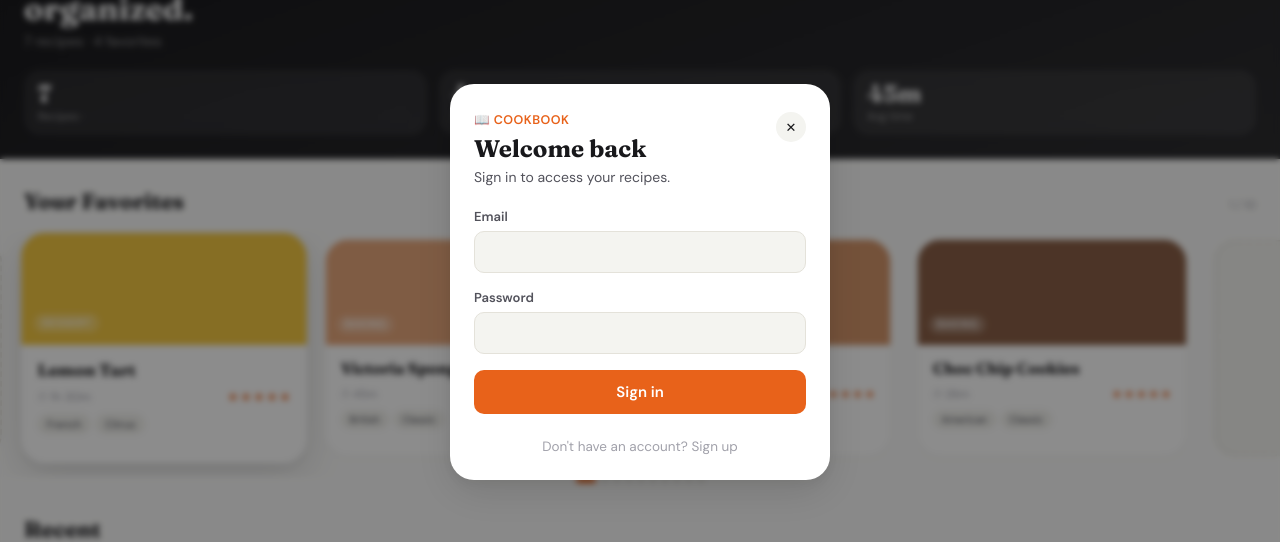
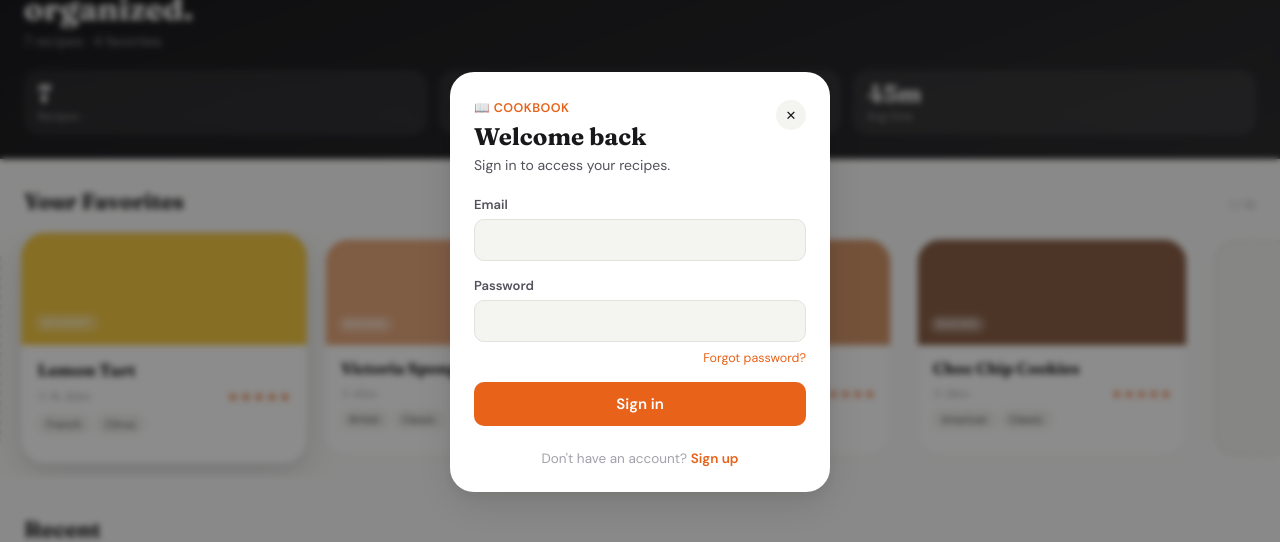
Before and after one commit to 2003antonio/cookbook-app, a React (Create React App) app: page / in a window 1280 px wide. Both pictures are taken after a click on the button "Log in / Sign up". Shown: the part 118-660 px from the top of the page. Built offline with nearby package versions, Linux system fonts and the light colour scheme; no server answers.

Commit message:
Signup/login cleaned, forgot password added, bug of highlighting too far negated

```diff
--- a/src/App.js
+++ b/src/App.js
@@ -89,8 +89,9 @@ export default function App() {
       setRecipesFilter("All");
       setTab("recipes");
     } else {
+      const updated = { ...formState, ...data };
       updateRecipe(formState.id, data);
-      setSelectedRecipe(prev => prev ? { ...prev, ...data } : prev);
+      setSelectedRecipe(updated);
     }
     setFormState(null);
   };
--- a/src/components/auth/AuthModal.jsx
+++ b/src/components/auth/AuthModal.jsx
@@ -1,46 +1,87 @@
 import { useState } from "react";
 import { supabase } from "../../services/supabaseClient";
 
+// ── Friendly error messages ───────────────────────────────────────────────────
+function parseAuthError(message) {
+  const m = message?.toLowerCase() ?? "";
+  if (m.includes("user already registered") || m.includes("already been registered"))
+    return "An account with this email already exists. Try signing in instead.";
+  if (m.includes("invalid email") || m.includes("unable to validate email"))
+    return "Please enter a valid email address.";
+  if (m.includes("invalid login credentials") || m.includes("invalid credentials"))
+    return "Incorrect email or password. Please try again.";
+  if (m.includes("email not confirmed"))
+    return "Please confirm your email before signing in. Check your inbox.";
+  if (m.includes("password should be at least"))
+    return "Password must be at least 6 characters.";
+  if (m.includes("rate limit") || m.includes("too many requests") || m.includes("email rate limit exceeded"))
+    return "Too many attempts. Please wait a moment and try again.";
+  if (m.includes("network") || m.includes("fetch"))
+    return "Network error. Please check your connection and try again.";
+  return message; // fallback to raw message
+}
+
+// ── Modes: "signin" | "signup" | "forgot" | "signup-done" ────────────────────
 export default function AuthModal({ onClose }) {
-  const [mode, setMode] = useState("signin"); // "signin" | "signup"
-  const [email, setEmail] = useState("");
+  const [mode,     setMode]     = useState("signin");
+  const mouseDownOnBackdrop = { current: false };
+  const [email,    setEmail]    = useState("");
   const [password, setPassword] = useState("");
-  const [loading, setLoading] = useState(false);
-  const [error, setError] = useState(null);
-  const [message, setMessage] = useState(null);
+  const [loading,  setLoading]  = useState(false);
+  const [error,    setError]    = useState(null);
+  const [message,  setMessage]  = useState(null);
+
+  const reset = (nextMode) => {
+    setError(null);
+    setMessage(null);
+    setMode(nextMode);
+  };
+
+  // ── Client-side email validation ──────────────────────────────────────────
+  const isValidEmail = (val) => /^[^\s@]+@[^\s@]+\.[^\s@]+$/.test(val.trim());
 
   const handleSubmit = async (e) => {
     e.preventDefault();
     setError(null);
     setMessage(null);
-    setLoading(true);
 
-    const { error } =
-      mode === "signin"
-        ? await supabase.auth.signInWithPassword({ email, password })
-        : await supabase.auth.signUp({ email, password });
-
-    setLoading(false);
-
-    if (error) {
-      setError(error.message);
+    if (!isValidEmail(email)) {
+      setError("Please enter a valid email address.");
       return;
     }
 
+    setLoading(true);
+
     if (mode === "signin") {
-      // useAuth's onAuthStateChange listener picks up the new session
-      // and the corner button swaps to the avatar automatically.
-      onClose();
-    } else {
-      setMessage("Check your email to confirm your account, then sign in.");
+      const { error } = await supabase.auth.signInWithPassword({ email, password });
+      setLoading(false);
+      if (error) { setError(parseAuthError(error.message)); return; }
+      onClose(); // session picked up by onAuthStateChange
+
+    } else if (mode === "signup") {
+      const { error } = await supabase.auth.signUp({ email, password });
+      setLoading(false);
+      if (error) { setError(parseAuthError(error.message)); return; }
+      setMode("signup-done");
+
+    } else if (mode === "forgot") {
+      const { error } = await supabase.auth.resetPasswordForEmail(email, {
+        redirectTo: window.location.origin,
+      });
+      setLoading(false);
+      if (error) { setError(parseAuthError(error.message)); return; }
+      setMessage("Password reset email sent — check your inbox.");
     }
   };
 
-  const switchMode = () => {
-    setMode((m) => (m === "signin" ? "signup" : "signin"));
-    setError(null);
-    setMessage(null);
+  // ── Titles & subtitles per mode ───────────────────────────────────────────
+  const titles = {
+    signin:       { heading: "Welcome back",        sub: "Sign in to access your recipes." },
+    signup:       { heading: "Create your account", sub: "Save and organise your recipes in one place." },
+    forgot:       { heading: "Reset password",      sub: "Enter your email and we'll send a reset link." },
+    "signup-done": { heading: "Check your email",   sub: null },
   };
+  const { heading, sub } = titles[mode];
 
   return (
     <div
@@ -49,7 +90,8 @@ export default function AuthModal({ onClose }) {
         backdropFilter: "blur(3px)", zIndex: 200,
         display: "flex", alignItems: "center", justifyContent: "center", padding: 20,
       }}
-      onClick={(e) => e.target === e.currentTarget && onClose()}
+      onMouseDown={(e) => { mouseDownOnBackdrop.current = e.target === e.currentTarget; }}
+      onClick={(e) => { if (e.target === e.currentTarget && mouseDownOnBackdrop.current) onClose(); }}
     >
       <style>{`
         .auth-input:focus { outline: 2px solid var(--fire); outline-offset: 1px; }
@@ -61,17 +103,17 @@ export default function AuthModal({ onClose }) {
         maxWidth: 380, boxShadow: "var(--shadow-lg)", overflow: "hidden",
         padding: "28px 24px 24px",
       }}>
+        {/* Header */}
         <div style={{ display: "flex", alignItems: "flex-start", justifyContent: "space-between", marginBottom: 4 }}>
           <div>
             <div style={{
-              fontFamily: "var(--font-body)", fontSize: 12.5, fontWeight: 600,
-              color: "var(--fire)", letterSpacing: "0.04em", textTransform: "uppercase",
-              marginBottom: 6,
+              fontSize: 12.5, fontWeight: 600, color: "var(--fire)",
+              letterSpacing: "0.04em", textTransform: "uppercase", marginBottom: 6,
             }}>
               📖 Cookbook
             </div>
             <h2 style={{ fontFamily: "var(--font-display)", fontSize: 24, fontWeight: 700, color: "var(--ink)" }}>
-              {mode === "signin" ? "Welcome back" : "Create your account"}
+              {heading}
             </h2>
           </div>
           <button onClick={onClose} style={{
@@ -81,15 +123,33 @@ export default function AuthModal({ onClose }) {
           }}>✕</button>
         </div>
 
-        <p style={{
-          fontFamily: "var(--font-body)", fontSize: 14, color: "var(--ink-soft)",
-          marginBottom: 20, lineHeight: 1.5,
+        {sub && (
+          <p style={{ fontSize: 14, color: "var(--ink-soft)", marginBottom: 20, lineHeight: 1.5 }}>
+            {sub}
+          </p>
+        )}
+
+        {/* ── signup-done state ── */}
+        {mode === "signup-done" && (
+          <div style={{ display: "flex", flexDirection: "column", gap: 16 }}>
+            <div style={{
+              background: "rgba(21,128,61,0.08)", border: "1px solid rgba(21,128,61,0.2)",
+              borderRadius: "var(--r-sm)", padding: "14px 12px",
+              fontSize: 13.5, color: "#15803D", lineHeight: 1.6,
             }}>
-          {mode === "signin"
-            ? "Sign in to access your recipes."
-            : "Save and organize your recipes in one place."}
-        </p>
+              ✉️ We've sent a confirmation link to <strong>{email}</strong>. Click it to activate your account, then sign in.
+            </div>
+            <button
+              onClick={() => reset("signin")}
+              style={styles.submit}
+            >
+              ← Back to sign in
+            </button>
+          </div>
+        )}
 
+        {/* ── forms ── */}
+        {mode !== "signup-done" && (
           <form onSubmit={handleSubmit} style={{ display: "flex", flexDirection: "column", gap: 16 }}>
             <label style={styles.label}>
               Email
@@ -104,6 +164,7 @@ export default function AuthModal({ onClose }) {
               />
             </label>
 
+            {mode !== "forgot" && (
               <label style={styles.label}>
                 Password
                 <input
@@ -117,20 +178,48 @@ export default function AuthModal({ onClose }) {
                   style={styles.input}
                 />
               </label>
+            )}
 
-          {error && <div style={styles.error}>{error}</div>}
+            {/* Forgot password link — only on signin */}
+            {mode === "signin" && (
+              <button
+                type="button"
+                onClick={() => reset("forgot")}
+                style={{ alignSelf: "flex-end", fontSize: 12.5, color: "var(--fire)", marginTop: -8 }}
+              >
+                Forgot password?
+              </button>
+            )}
+
+            {error   && <div style={styles.error}>{error}</div>}
             {message && <div style={styles.message}>{message}</div>}
 
             <button type="submit" disabled={loading} className="auth-submit" style={styles.submit}>
-            {loading ? "Please wait…" : mode === "signin" ? "Sign in" : "Create account"}
+              {loading
+                ? "Please wait…"
+                : mode === "signin"  ? "Sign in"
+                : mode === "signup"  ? "Create account"
+                : "Send reset link"}
             </button>
           </form>
+        )}
 
-        <button type="button" onClick={switchMode} style={styles.toggle}>
-          {mode === "signin"
-            ? "Don't have an account? Sign up"
-            : "Already have an account? Sign in"}
+        {/* ── bottom nav links ── */}
+        {mode === "signin" && (
+          <button type="button" onClick={() => reset("signup")} style={styles.toggle}>
+            Don't have an account? <span style={{ color: "var(--fire)", fontWeight: 600 }}>Sign up</span>
           </button>
+        )}
+        {mode === "signup" && (
+          <button type="button" onClick={() => reset("signin")} style={styles.toggle}>
+            Already have an account? <span style={{ color: "var(--fire)", fontWeight: 600 }}>Sign in</span>
+          </button>
+        )}
+        {mode === "forgot" && (
+          <button type="button" onClick={() => reset("signin")} style={styles.toggle}>
+            ← Back to sign in
+          </button>
+        )}
       </div>
     </div>
   );
@@ -139,29 +228,29 @@ export default function AuthModal({ onClose }) {
 const styles = {
   label: {
     display: "flex", flexDirection: "column", gap: 6,
-    fontFamily: "var(--font-body)", fontSize: 13, fontWeight: 600, color: "var(--ink-soft)",
+    fontSize: 13, fontWeight: 600, color: "var(--ink-soft)",
   },
   input: {
-    fontFamily: "var(--font-body)", fontSize: 15, color: "var(--ink)",
+    fontSize: 15, color: "var(--ink)",
     background: "var(--surface)", border: "1px solid var(--border)",
     borderRadius: "var(--r-sm)", padding: "10px 12px",
   },
   error: {
-    fontFamily: "var(--font-body)", fontSize: 13, color: "#B42318",
+    fontSize: 13, color: "#B42318",
     background: "rgba(180,35,24,0.08)", border: "1px solid rgba(180,35,24,0.2)",
-    borderRadius: "var(--r-sm)", padding: "8px 10px",
+    borderRadius: "var(--r-sm)", padding: "8px 10px", lineHeight: 1.5,
   },
   message: {
-    fontFamily: "var(--font-body)", fontSize: 13, color: "#15803D",
+    fontSize: 13, color: "#15803D",
     background: "rgba(21,128,61,0.08)", border: "1px solid rgba(21,128,61,0.2)",
-    borderRadius: "var(--r-sm)", padding: "8px 10px",
+    borderRadius: "var(--r-sm)", padding: "8px 10px", lineHeight: 1.5,
   },
   submit: {
-    fontFamily: "var(--font-body)", fontSize: 15, fontWeight: 600, color: "white",
+    fontSize: 15, fontWeight: 600, color: "white",
     background: "var(--fire)", borderRadius: "var(--r-sm)", padding: "12px",
   },
   toggle: {
     width: "100%", textAlign: "center", marginTop: "var(--space-lg)",
-    fontFamily: "var(--font-body)", fontSize: 13.5, color: "var(--ink-faint)",
+    fontSize: 13.5, color: "var(--ink-faint)",
   },
 };
--- a/src/components/recipe/RecipeDetail.jsx
+++ b/src/components/recipe/RecipeDetail.jsx
@@ -226,7 +226,7 @@ export function RecipeDetail({ recipe, onClose, onEdit, onDelete, onToggleFavori
           <HeroBtn onClick={handleToggleFavorite} title={isFavorite ? "Unfavorite" : "Favorite"}>
             {isFavorite ? "♥" : "♡"}
           </HeroBtn>
-          <HeroBtn onClick={() => { onClose(); setTimeout(() => onEdit(recipe), 50); }} title="Edit">✏️</HeroBtn>
+          <HeroBtn onClick={() => onEdit(recipe)} title="Edit">✏️</HeroBtn>
           <HeroBtn onClick={handleClose} title="Close">✕</HeroBtn>
         </div>
         <div style={{ fontSize: 11, fontWeight: 600, letterSpacing: "0.1em", textTransform: "uppercase", color: "rgba(255,255,255,0.75)", marginBottom: 6 }}>
```
Also changed, not shown: src/components/recipe/RecipeForm.jsx (+12 -6 lines). Lines whose indentation alone changed are shown as unchanged.
